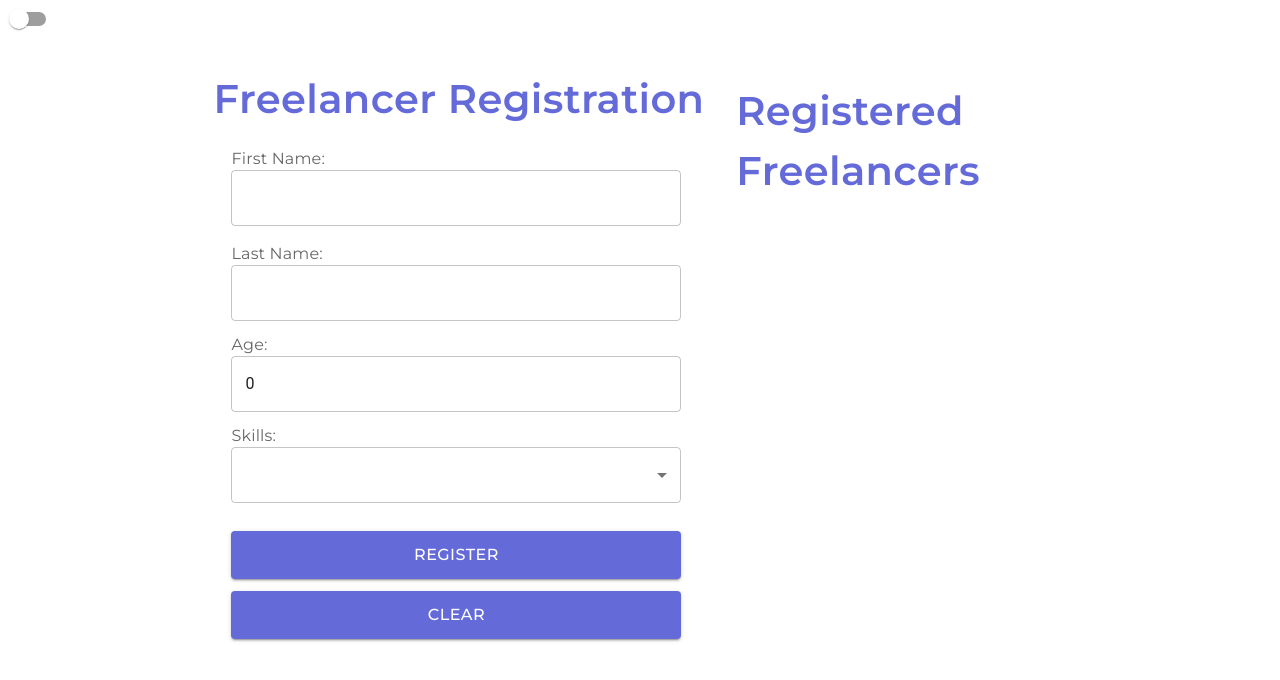
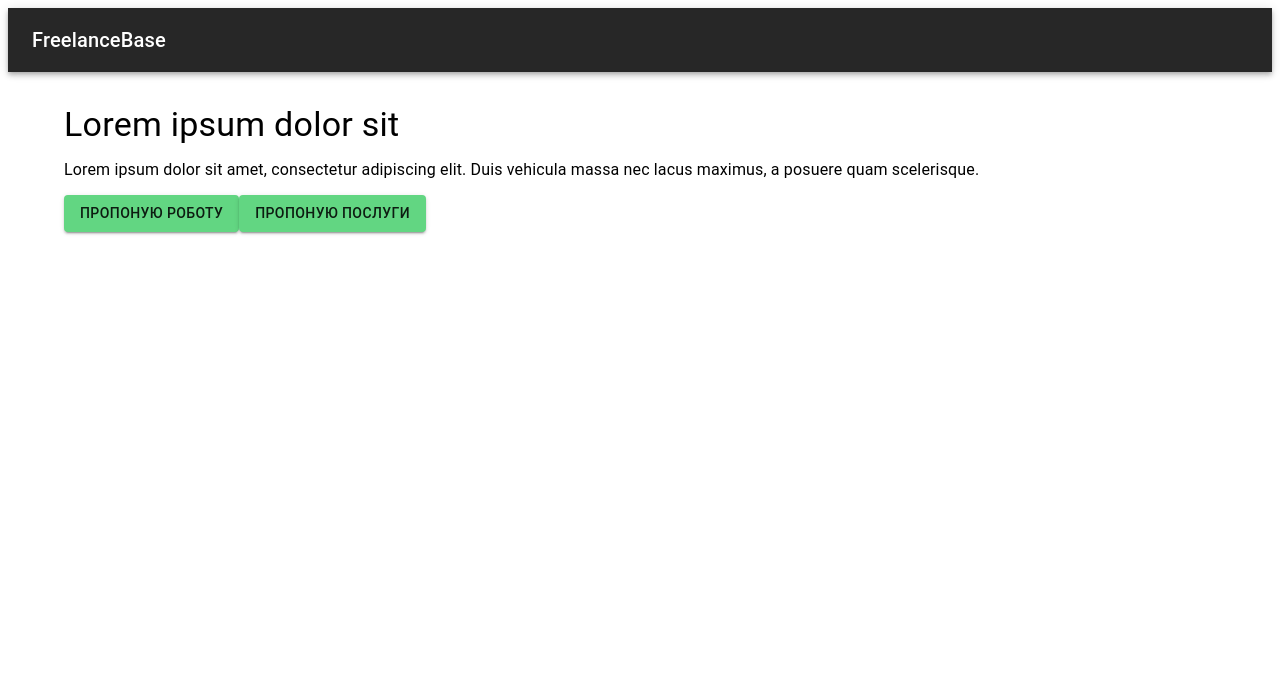
Before and after one commit to proga-react-practice/epsilon-team-project, a React (Vite) app: page / in a window 1280 px wide. Shown: the top 680 px of the page. Built offline with nearby package versions, Linux system fonts and the light colour scheme.

Commit message:
router fix and add home page and 404 page

```diff
--- a/src/App.tsx
+++ b/src/App.tsx
@@ -1,18 +1,17 @@
 import { ThemeProvider } from "@emotion/react";
-import { CssBaseline } from "@mui/material";
 import { FC } from "react";
 import { BrowserRouter } from "react-router-dom";
 import { lightTheme, darkTheme } from './themes';
 import Router from "./AppRouter";
+
 
 const App: FC = () => {
     const isDarkTheme = true;
 
     return(
         <ThemeProvider theme={isDarkTheme ? darkTheme : lightTheme}>
-            <CssBaseline/>
             <BrowserRouter>
-              <Router />
+            <Router />
             </BrowserRouter>
         </ThemeProvider>
     );
--- a/src/AppRouter.tsx
+++ b/src/AppRouter.tsx
@@ -1,15 +1,17 @@
 import { Routes, Route } from "react-router-dom";
 import Freelancers from './Pages/Vova'
 import Customers from './Pages/Maks'
+import NotFoundPage from './components/404/404'
+import Home from './components/home_page/homepage'
 
 const Router = () => {
   return (
     <Routes>
-    <Route path="/" element={<Freelancers />} />
+    <Route path="/" element={<Home />} />
     <Route path="/vova" element={<Freelancers />} />
     <Route path="/maks" element={<Customers />} />
-    <Route path="*" element={<Freelancers />} />
-    </Routes>
+    <Route path="*" element={<NotFoundPage />} />
+   </Routes>
   );
 }
 
--- a/src/components/404/404.tsx
+++ b/src/components/404/404.tsx
@@ -1 +1,31 @@
-вуауа
+import { AppBar, Toolbar, Typography, Container, Box, Button } from '@mui/material';
+import { Link } from 'react-router-dom';
+
+const NotFoundPage: React.FC = () => {
+  return (
+    <Box>
+      <AppBar position="static">
+        <Toolbar>
+          <Typography variant="h6" component="div" sx={{ flexGrow: 1 }}>
+            FreelanceBase
+          </Typography>
+        </Toolbar>
+      </AppBar>
+      <Container sx={{ mt: 4 }}>
+        <Typography variant="h4" gutterBottom>
+          404 - Сторінку не знайдено
+        </Typography>
+        <Typography variant="body1" gutterBottom>
+          Вибачте, але сторінку, яку ви шукаєте, не знайдено.
+        </Typography>
+        <Box sx={{ display: 'flex', mt: 4 }}>
+          <Button variant="contained" color="primary" component={Link} to="/">
+            На головну
+          </Button>
+        </Box>
+      </Container>
+    </Box>
+  );
+};
+
+export default NotFoundPage;
--- a/src/components/home_page/homepage.tsx
+++ b/src/components/home_page/homepage.tsx
@@ -1 +1,33 @@
-пкпкп
+import React from 'react';
+import { AppBar, Toolbar, Typography, Container, Button, Box, Link } from '@mui/material';
+
+const Home: React.FC = () => {
+  return (
+    <Box>
+      <AppBar position="static">
+        <Toolbar>
+          <Typography variant="h6" component="div" sx={{ flexGrow: 1 }}>
+            FreelanceBase
+          </Typography>
+        </Toolbar>
+      </AppBar>
+      <Container sx={{ mt: 4 }}>
+        <Typography variant="h4" gutterBottom>
+          Lorem ipsum dolor sit
+        </Typography>
+        <Typography variant="body1" gutterBottom>
+          Lorem ipsum dolor sit amet, consectetur adipiscing elit. Duis vehicula massa nec lacus maximus,
+          a posuere quam scelerisque.
+        </Typography>
+          <Link href="/maks" underline="none">
+            <Button variant="contained" color="primary" sx={{ mt: 1 }}>Пропоную роботу</Button>
+          </Link>
+          <Link href="/vova" underline="none">
+            <Button variant="contained" color="primary" sx={{ mt: 1 }}>Пропоную послуги</Button>
+          </Link>
+        </Container>
+    </Box>
+  );
+};
+
+export default Home;
```
